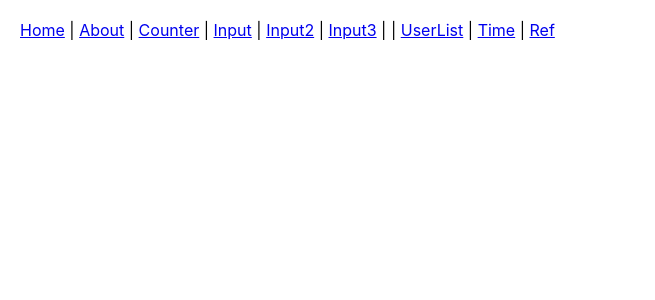
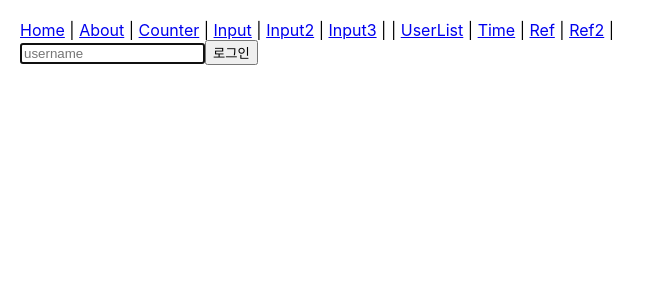
Before and after one commit to gongyoon93/gongyoon-app, a React (Create React App) app: page /ref2 in a window 1280 px wide. Shown: the top 300 px of the page, without its empty margins (0-655 px from the left). Built offline with nearby package versions, Linux system fonts and the light colour scheme.

Commit message:
third commit

```diff
--- a/src/App.js
+++ b/src/App.js
@@ -10,6 +10,7 @@ import Input3 from "./pages/Input3";
 import UserList from "./pages/UserList";
 import Time from "./pages/Time";
 import Ref from "./pages/Ref";
+import Ref2 from "./pages/Ref2";
 
 function App() {
   return (
@@ -19,7 +20,7 @@ function App() {
         <Link to="/counter">Counter</Link> | <Link to="/input">Input</Link> |{" "}
         <Link to="/input2">Input2</Link> | <Link to="/input3">Input3</Link> | |{" "}
         <Link to="/list">UserList</Link> | <Link to="/time">Time</Link> |{" "}
-        <Link to="/ref">Ref</Link>
+        <Link to="/ref">Ref</Link> | <Link to="/Ref2">Ref2</Link> |{" "}
       </nav>
       <Routes>
         <Route path="/" element={<Home />} />
@@ -31,6 +32,7 @@ function App() {
         <Route path="/list" element={<UserList />} />
         <Route path="/time" element={<Time />} />
         <Route path="/ref" element={<Ref />} />
+        <Route path="/ref2" element={<Ref2 />} />
       </Routes>
     </div>
   );
--- a/src/pages/Input2.js
+++ b/src/pages/Input2.js
@@ -40,3 +40,7 @@ const Input2 = () => {
 };
 
 export default Input2;
+// useState
+// const [names, setNames] = useState(["사과", "오렌지"]) : useState는 state와 setState를 배열로 리턴
+// setState((prevState) => {return [input, ...prevState]}); : setState함수 안에 callback 함수 사용시 prevState를 인자로 사용 가능
+// useState(() =>{"a","b"}); : useState 초기값에 callback 함수 사용시 최초 로딩시에만 초기값 설정 또는 함수 실행
--- a/src/pages/Ref.js
+++ b/src/pages/Ref.js
@@ -1,4 +1,4 @@
-import React, { useRef, useState } from "react";
+import React, { useEffect, useRef, useState } from "react";
 
 const Ref = () => {
   const [count, setCount] = useState(0);
@@ -12,6 +12,13 @@ const Ref = () => {
     countRef.current = countRef.current + 1;
   };
 
+  useEffect(() => {
+    console.log("mount");
+    return () => {
+      console.log("unmount");
+    };
+  }, []);
+
   return (
     <div>
       <p>State : {count}</p>
@@ -23,3 +30,21 @@ const Ref = () => {
 };
 
 export default Ref;
+// useRef
+// useState와 useRef는 모두 값을 저장해 주지만 useState는 setState 함수 호출시 리렌더링이 일어나고 useRef는 object를 리턴해주며
+// 값을 변경하여 리렌더링 일어나지 않는다. 다른 setState함수로도 리렌더링 되어도 ref 값은 유지가 된다(useState 값 유지되는 성질과 동일).
+// 또 Ref의 값은 전생 주기를 통해 유지된다.(unMount시까지)
+//  : 값의 변화는 감지하지만 리렌더링은 발생시키지 않기 위해 사용한다.
+
+// useEffect(() => {
+//   const timer = setInterval(() => {
+//    console.log('타이머 돌아가는중...');
+//   }, 1000);
+
+//   return () => {
+//    clearInterval(timer);
+//   }
+//  }, []);
+//  : []는 dependency array이고 없는 경우 최초 렌더링(마운팅), 리렌더링시 내용 실행, 빈 배열일때 최초 렌더링시(마운팅)일 때만 내용 실행,
+//  dependency item이 있는 경우 최초 렌더링(마운팅)과 item이 변경될 때 실행, return 함수가 있는 경우 언마운팅 될때 리턴 안의 내용 실행(ex.
+//  setInterval)
--- /dev/null
+++ b/src/pages/Ref2.js
@@ -0,0 +1,25 @@
+import React, { useEffect, useRef } from "react";
+
+const Ref2 = () => {
+  const inputRef = useRef();
+
+  useEffect(() => {
+    // console.log(inputRef);
+    inputRef.current.focus();
+  }, []);
+
+  const login = () => {
+    alert(`환영합니다. ${inputRef.current.value}!`);
+    inputRef.current.focus();
+  };
+
+  return (
+    <div>
+      <input ref={inputRef} type="text" placeholder="username" />
+      <button onClick={login}>로그인</button>
+    </div>
+  );
+};
+
+export default Ref2;
+//태그 ref 속성에 useRef 값을 넣고 DOM 요소에 접근할 수 있다.
--- a/src/pages/UserList.js
+++ b/src/pages/UserList.js
@@ -27,7 +27,7 @@ const UserList = () => {
       </thead>
       <tbody>
         {users.map((user) => (
-          <User userData={user} />
+          <User key={user.name} userData={user} />
         ))}
       </tbody>
     </table>
```
